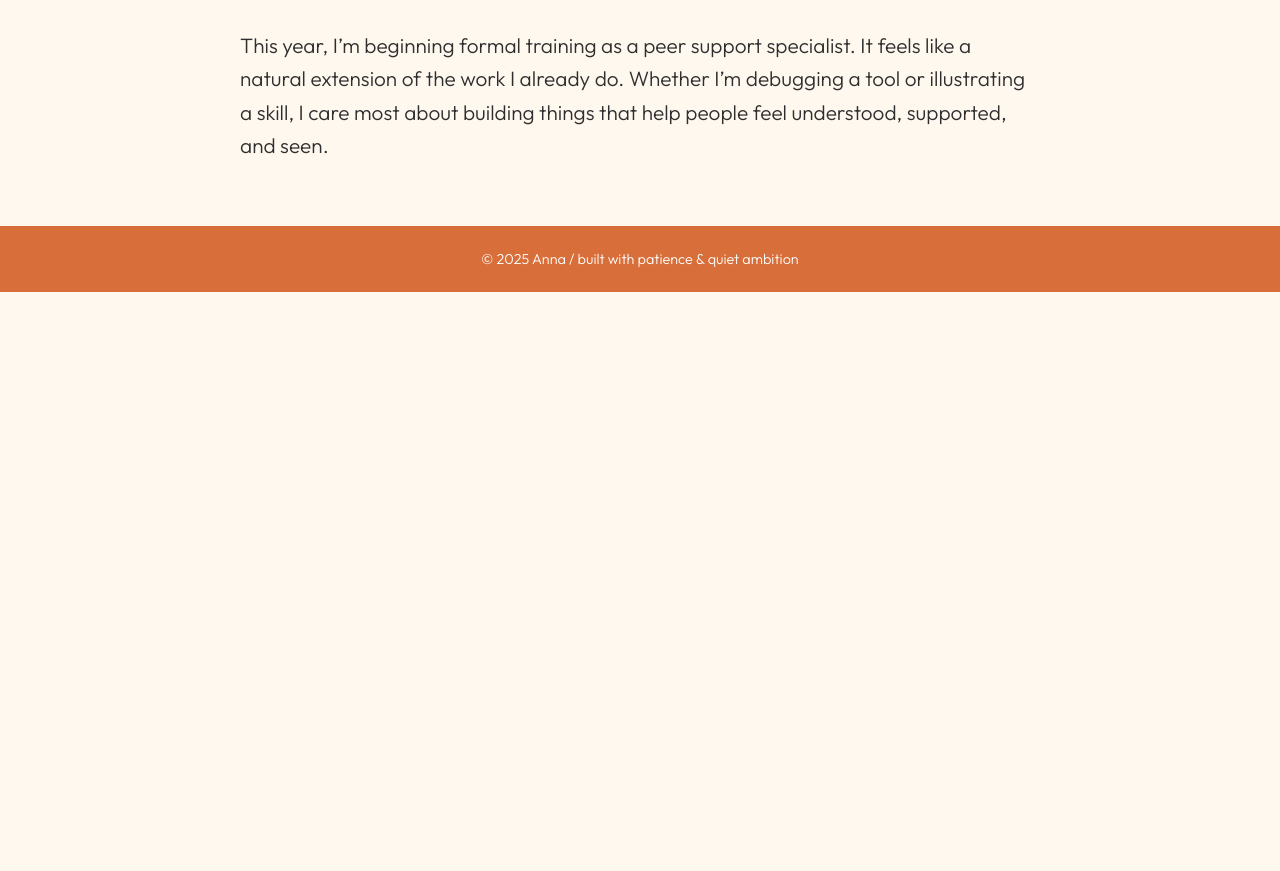
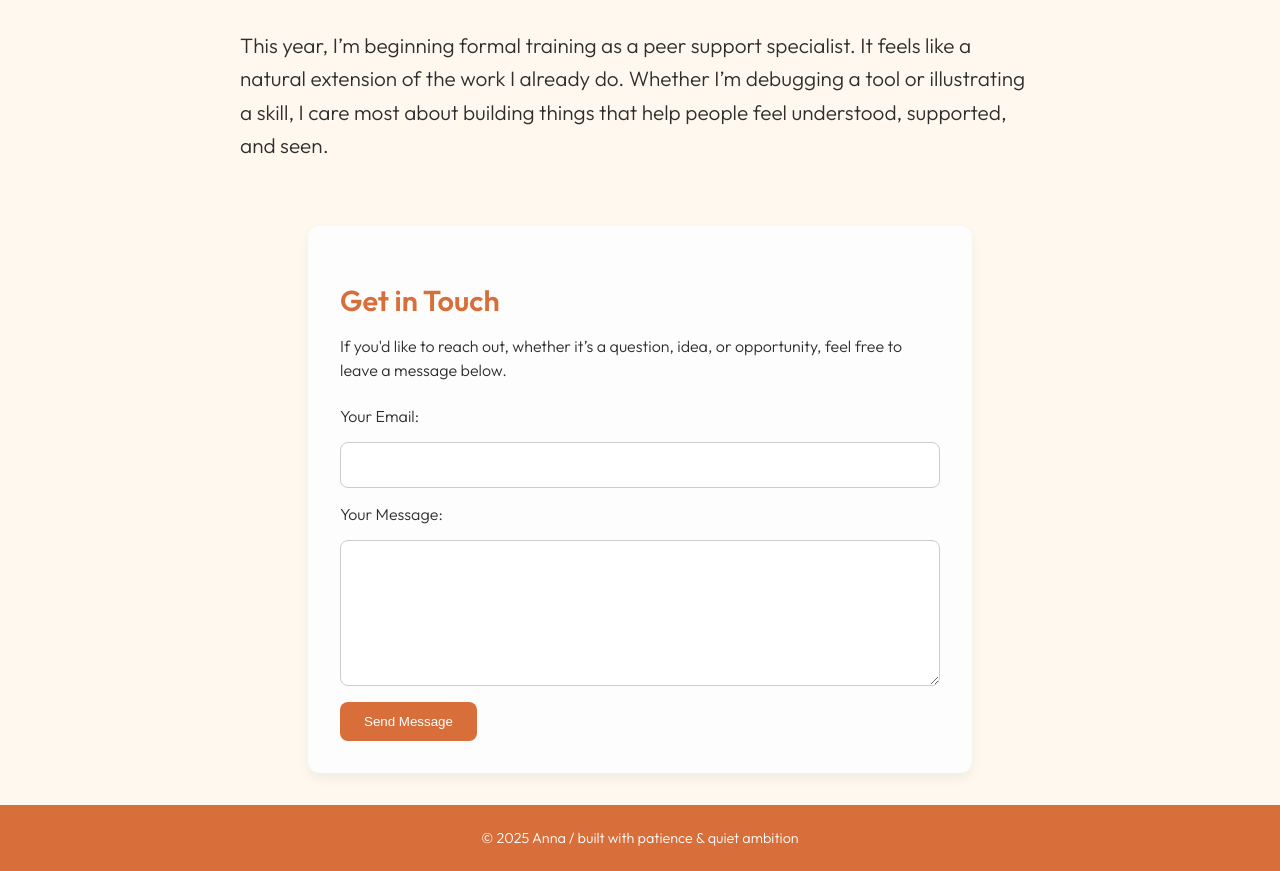
Before and after one commit to cooperchan/portfolio-site, a plain HTML site: page about.html in a window 1280 px wide. Shown: the part 912-1783 px from the top of the page. Before the commit the page ends 1204 px from the top, so only its background shows below. Drawn offline with Linux system fonts and the light colour scheme.

Commit message:
Added more project cards and contact form to About page

```diff
--- a/about.html
+++ b/about.html
@@ -50,6 +50,26 @@
     </section>
   </main>
 
+<section id="contact" class="contact-section">
+  <h2>Get in Touch</h2>
+  <p>If you'd like to reach out, whether it’s a question, idea, or opportunity, feel free to leave a message below.</p>
+
+  <form
+    action="https://formspree.io/f/mzzvewld"
+    method="POST"
+    class="contact-form"
+  >
+    <label for="email">Your Email:</label>
+    <input type="email" name="email" id="email" required>
+
+    <label for="message">Your Message:</label>
+    <textarea name="message" id="message" rows="6" required></textarea>
+
+    <button type="submit">Send Message</button>
+  </form>
+</section>
+
+
   <footer>
     © 2025 Anna / built with patience & quiet ambition
   </footer>
--- a/style.css
+++ b/style.css
@@ -348,7 +348,7 @@ nav a.active {
 .project-grid {
   display: grid;
   gap: 2rem;
-  grid-template-columns: repeat(auto-fit, minmax(300px, 1fr));
+  grid-template-columns: repeat(2, 1fr);
   justify-content: center;
 }
 
@@ -377,3 +377,63 @@ nav a.active {
   font-size: 1rem;
   line-height: 1.5;
 }
+
+
+@media (max-width: 700px) {
+  .project-grid {
+    grid-template-columns: 1fr;
+  }
+}
+
+
+.contact-section {
+  max-width: 600px;
+  margin: 4rem auto 2rem auto;
+  padding: 2rem;
+  background: #fdfdfd;
+  border-radius: 12px;
+  box-shadow: 0 6px 12px rgba(0,0,0,0.05);
+  text-align: left;
+}
+
+.contact-section h2 {
+  font-size: 1.8rem;
+  margin-bottom: 0.5rem;
+  color: var(--accent-orange);
+}
+
+.contact-section p {
+  font-size: 1rem;
+  margin-bottom: 1.5rem;
+  line-height: 1.5;
+}
+
+.contact-form {
+  display: flex;
+  flex-direction: column;
+  gap: 1rem;
+}
+
+.contact-form input,
+.contact-form textarea {
+  font: inherit;
+  padding: 0.75rem;
+  border: 1px solid #ccc;
+  border-radius: 8px;
+  background: #fff;
+  resize: vertical;
+}
+
+.contact-form button {
+  align-self: flex-start;
+  padding: 0.75rem 1.5rem;
+  background: var(--accent-orange);
+  color: white;
+  border: none;
+  border-radius: 8px;
+  cursor: pointer;
+}
+
+.contact-form button:hover {
+  background: #e28c4a; /* Slightly darker hover */
+}
```
Also changed, not shown: projects.html (+12 -1 lines), assets/images/sunlitlogo.png (added), assets/images/supportlylogo.png (added).
